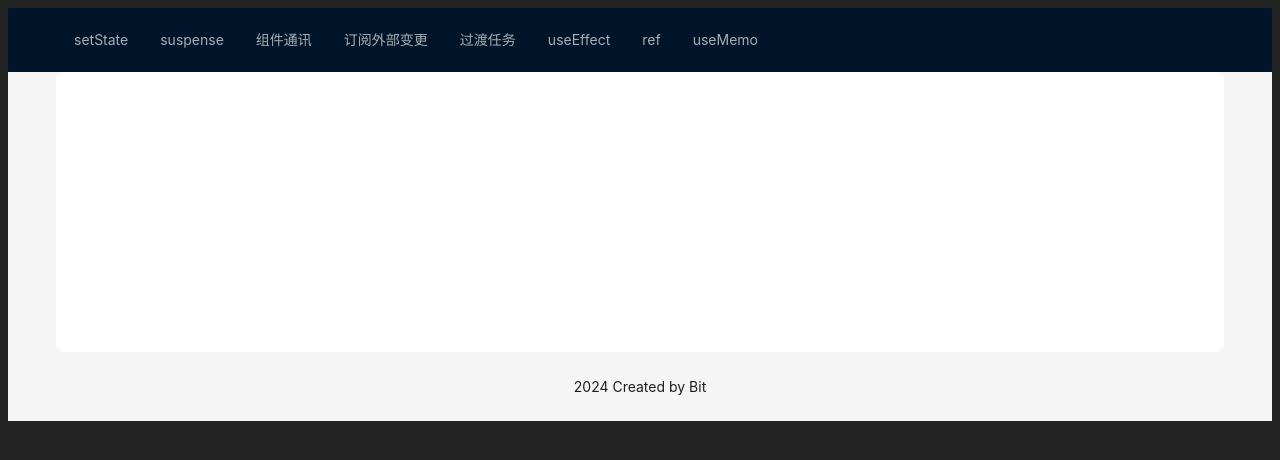
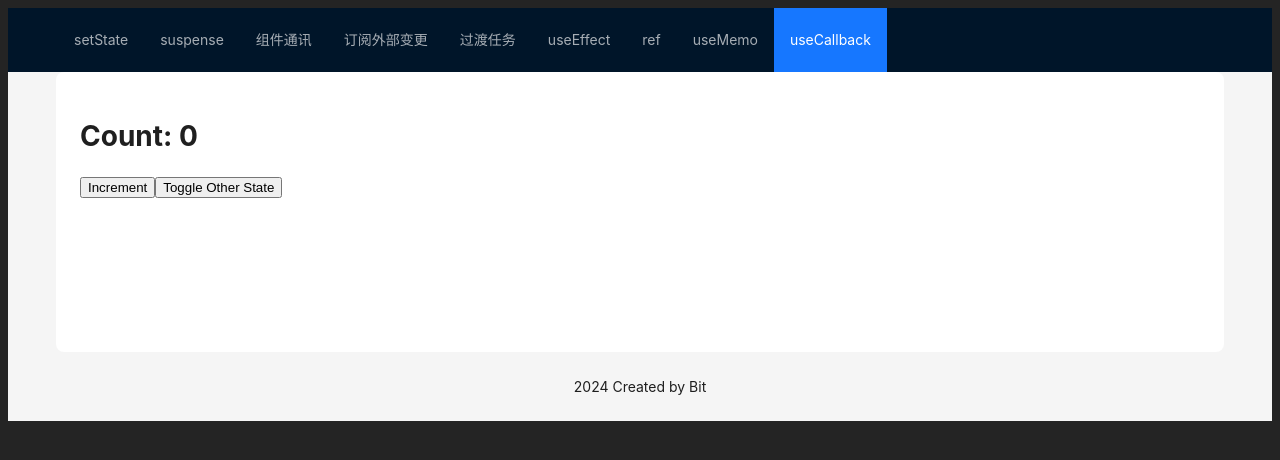
Before and after one commit to yangshijunx/react-point, a React (Vite) app: page /useCallback in a window 1280 px wide. Shown: the top 460 px of the page. Built offline with nearby package versions, Linux system fonts and the light colour scheme.

Commit message:
feat: usecallback

```diff
--- a/src/App.tsx
+++ b/src/App.tsx
@@ -15,6 +15,7 @@ import UseTransition from "@/pages/useTransition";
 import UseEffect from "./pages/useEffect";
 import RefComponent from "@/pages/ref";
 import UseMemoComponent from "./pages/usememo";
+import UseCallBackComponent from "./pages/useCallback";
 
 const { Header, Content, Footer } = Layout;
 
@@ -63,6 +64,11 @@ const App: React.FC = () => {
       path: "/useMemo",
       name: "useMemo",
       component: () => <UseMemoComponent />,
+    },
+    {
+      path: "/useCallback",
+      name: "useCallback",
+      component: () => <UseCallBackComponent />,
     },
   ];
 
--- /dev/null
+++ b/src/pages/useCallback/index.tsx
@@ -0,0 +1,32 @@
+import React, { useCallback, useState } from "react";
+
+const Child = React.memo(({ onClick }: { onClick: () => void }) => {
+  console.log("Child rendered");
+  return <button onClick={onClick}>Increment</button>;
+});
+
+const Parent = () => {
+  const [count, setCount] = useState(0);
+  const [otherState, setOtherState] = useState(false);
+
+  //   子组件不会重新渲染
+  const increment = useCallback(() => {
+    setCount((prevCount) => prevCount + 1);
+  }, [otherState]); // 空数组意味着这个函数不会因为组件重新渲染而改变
+  //   会重新渲染
+  //   const increment = () => {
+  //     setCount((prevCount) => prevCount + 1);
+  //   };
+
+  return (
+    <div>
+      <h1>Count: {count}</h1>
+      <Child onClick={increment} />
+      <button onClick={() => setOtherState(!otherState)}>
+        Toggle Other State
+      </button>
+    </div>
+  );
+};
+
+export default Parent;
```
